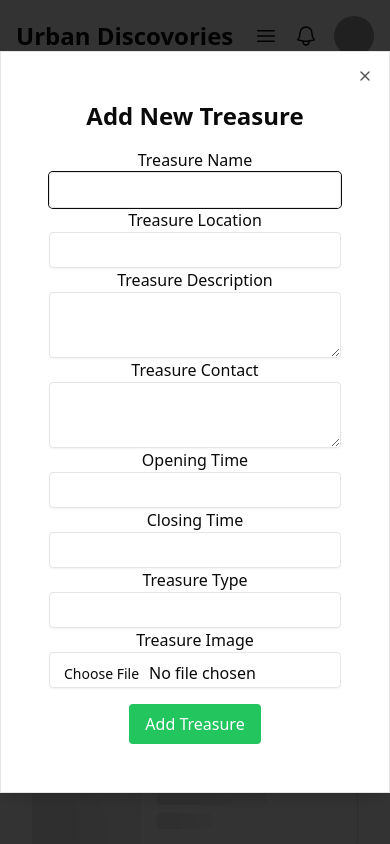
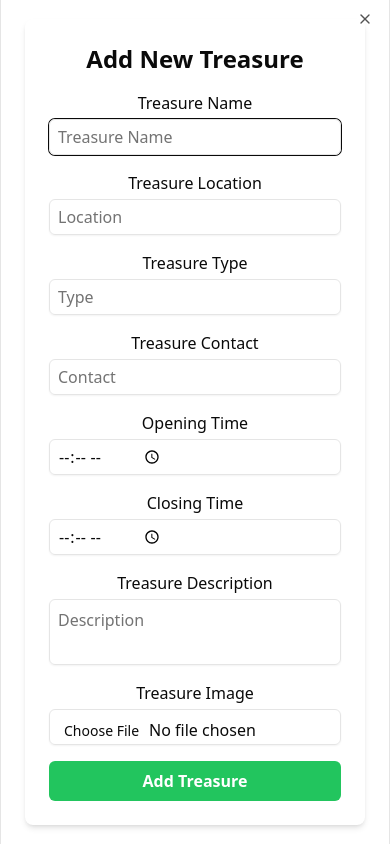
Before and after one commit to presabkhadka/final-year-project, a React (Vite) app in the folder client/: page /promoter/promote in a window 390 px wide. Both pictures are taken after a click on the button "Add". Built offline with nearby package versions, Linux system fonts and the light colour scheme; grey boxes are pictures that could not be loaded.

Commit message:
updt - made forms responsive for all screen size

```diff
--- a/client/src/pages/promoterCRUD.tsx
+++ b/client/src/pages/promoterCRUD.tsx
@@ -1,43 +1,39 @@
 import React, { useState } from "react";
-import { useNavigate } from "react-router-dom";
 import { Input } from "@/components/ui/input";
 import { Textarea } from "@/components/ui/textarea";
 import toast from "react-hot-toast";
+import { useNavigate } from "react-router-dom";
 
 interface TreasureFormProps {
-  treasure?: any; // Optional prop for updating an existing treasure
+  treasure?: any; // Optional: Pass an existing treasure for update
+  onSubmit: (formData: FormData) => Promise<void>; // Function to handle submit
 }
 
-const TreasureForm: React.FC<TreasureFormProps> = ({ treasure }) => {
-  const [treasureName, setTreasureName] = useState<string>(
+const TreasureForm: React.FC<TreasureFormProps> = ({ treasure, onSubmit }) => {
+  const [treasureName, setTreasureName] = useState(
     treasure?.treasureName || ""
   );
-  const [treasureLocation, setTreasureLocation] = useState<string>(
+  const [treasureLocation, setTreasureLocation] = useState(
     treasure?.treasureLocation || ""
   );
-  const [treasureDescription, setTreasureDescription] = useState<string>(
+  const [treasureDescription, setTreasureDescription] = useState(
     treasure?.treasureDescription || ""
   );
-
-  const [treasureContact, setTreasureContact] = useState<string>(
+  const [treasureContact, setTreasureContact] = useState(
     treasure?.treasureContact || ""
   );
-
-  const [treasureType, setTreasureType] = useState<string>(
+  const [treasureType, setTreasureType] = useState(
     treasure?.treasureType || ""
   );
-
-  const [openingTime, setOpeningTime] = useState<string>(
+  const [openingTime, setOpeningTime] = useState(
     treasure?.treasureOpeningTime || ""
   );
-
-  const [closingTime, setClosingTime] = useState<string>(
+  const [closingTime, setClosingTime] = useState(
     treasure?.treasureClosingTime || ""
   );
+  const [treasureImage, setTreasureImage] = useState<File | null>(null);
+  const [loading, setLoading] = useState(false);
 
-  const [treasureImage, setTreasureImage] = useState<File | null>(null);
-  const [loading, setLoading] = useState<boolean>(false);
-  const [error, setError] = useState<string | null>(null);
   const navigate = useNavigate();
 
   const handleImageChange = (e: React.ChangeEvent<HTMLInputElement>) => {
@@ -49,7 +45,6 @@ const TreasureForm: React.FC<TreasureFormProps> = ({ treasure }) => {
   const handleSubmit = async (e: React.FormEvent) => {
     e.preventDefault();
     setLoading(true);
-    setError(null);
 
     const formData = new FormData();
     formData.append("treasureName", treasureName);
@@ -63,153 +58,129 @@ const TreasureForm: React.FC<TreasureFormProps> = ({ treasure }) => {
       formData.append("treasureImage", treasureImage);
     }
 
-    try {
-      const token = localStorage.getItem("Authorization")?.split(" ")[1];
-
-      const response = await fetch(
-        "http://localhost:1010/promoter/add-treasure",
-        {
-          method: "POST",
-          headers: {
-            Authorization: `Bearer ${token}`,
-          },
-          body: formData,
-        }
-      );
-
-      const data = await response.json();
-
-      if (response.ok) {
-        toast.success(data.msg);
+    await onSubmit(formData);
+    setLoading(false);
     navigate("/promoter/dashboard");
-      } else {
-        setError(data.msg || "Something went wrong.");
-      }
-    } catch (error) {
-      setError("Something went wrong while submitting the form.");
-    } finally {
-      setLoading(false);
-    }
   };
 
   return (
-    <div className="p-6 flex flex-col gap-4">
-      <h1 className="text-2xl font-bold col-span-2">Add New Treasure</h1>
-      {error && <p className="text-red-500">{error}</p>}
-      <form onSubmit={handleSubmit} className="md:grid md:grid-cols-2 md:gap-2">
-        <div className="col-span-1">
-          <label htmlFor="treasureName" className="block">
+    <form
+      onSubmit={handleSubmit}
+      className="max-w-2xl mx-auto p-6 bg-white shadow-md rounded-lg flex flex-col gap-4 sm:grid sm:grid-cols-2"
+    >
+      <h1 className="text-2xl font-bold col-span-full text-center">
+        {treasure ? "Update Treasure" : "Add New Treasure"}
+      </h1>
+
+      <div className="flex flex-col gap-1">
+        <label htmlFor="treasureName" className="font-medium">
           Treasure Name
         </label>
-
         <Input
           type="text"
-            id="treasureName"
           value={treasureName}
           onChange={(e) => setTreasureName(e.target.value)}
-            className="w-full p-2 border rounded"
+          placeholder="Treasure Name"
+          className="w-full p-2 border rounded-md"
           required
         />
       </div>
 
-        <div className="col-span-1">
-          <label htmlFor="treasureLocation" className="block">
+      <div className="flex flex-col gap-1">
+        <label htmlFor="treasureLocation" className="font-medium">
           Treasure Location
         </label>
         <Input
           type="text"
-            id="treasureLocation"
           value={treasureLocation}
           onChange={(e) => setTreasureLocation(e.target.value)}
-            className="w-full p-2 border rounded"
+          placeholder="Location"
+          className="w-full p-2 border rounded-md"
           required
         />
       </div>
 
-        <div className="col-span-1">
-          <label htmlFor="treasureDescription" className="block">
-            Treasure Description
+      <div className="flex flex-col gap-1">
+        <label htmlFor="treasureType" className="font-medium">
+          Treasure Type
         </label>
-          <Textarea
-            id="treasureDescription"
-            value={treasureDescription}
-            onChange={(e) => setTreasureDescription(e.target.value)}
-            className="w-full p-2 border rounded"
+        <Input
+          type="text"
+          value={treasureType}
+          onChange={(e) => setTreasureType(e.target.value)}
+          placeholder="Type"
+          className="w-full p-2 border rounded-md"
           required
         />
       </div>
 
-        <div className="col-span-1">
-          <label htmlFor="treasureDescription" className="block">
+      <div className="flex flex-col gap-1">
+        <label htmlFor="treasureContact" className="font-medium">
           Treasure Contact
         </label>
-          <Textarea
-            id="treasureContact"
+        <Input
+          type="text"
           value={treasureContact}
           onChange={(e) => setTreasureContact(e.target.value)}
-            className="w-full p-2 border rounded"
+          placeholder="Contact"
+          className="w-full p-2 border rounded-md"
           required
         />
       </div>
 
-        <div className="col-span-1">
-          <label htmlFor="treasureOpeningTime" className="block">
+      <div className="flex flex-col gap-1">
+        <label htmlFor="openingTime" className="font-medium">
           Opening Time
         </label>
         <Input
-            type="text"
-            id="treasureOpeningTime"
+          type="time"
           value={openingTime}
           onChange={(e) => setOpeningTime(e.target.value)}
-            className="w-full p-2 border rounded"
-            required
-          />
-        </div>
-        <div className="col-span-1">
-          <label htmlFor="treasureClosingTime" className="block">
-            Closing Time
-          </label>
-          <Input
-            type="text"
-            id="treasureClosingTime"
-            value={closingTime}
-            onChange={(e) => setClosingTime(e.target.value)}
-            className="w-full p-2 border rounded"
+          className="w-full p-2 border rounded-md"
           required
         />
       </div>
 
-        <div className="col-span-1">
-          <label htmlFor="treasureType" className="block">
-            Treasure Type
+      <div className="flex flex-col gap-1">
+        <label htmlFor="closingTime" className="font-medium">
+          Closing Time
         </label>
         <Input
-            type="text"
-            id="treasureType"
-            value={treasureType}
-            onChange={(e) => setTreasureType(e.target.value)}
-            className="w-full p-2 border rounded"
+          type="time"
+          value={closingTime}
+          onChange={(e) => setClosingTime(e.target.value)}
+          className="w-full p-2 border rounded-md"
           required
         />
       </div>
 
-        <div className="col-span-1">
-          <label htmlFor="treasureImage" className="block">
+      <div className="flex flex-col gap-1 col-span-full">
+        <label htmlFor="treasureDescription" className="font-medium">
+          Treasure Description
+        </label>
+        <Textarea
+          value={treasureDescription}
+          onChange={(e) => setTreasureDescription(e.target.value)}
+          placeholder="Description"
+          className="w-full p-2 border rounded-md resize-none"
+          required
+        />
+      </div>
+
+      <div className="flex flex-col gap-1">
+        <label htmlFor="treasureImage" className="font-medium">
           Treasure Image
         </label>
         <Input
           type="file"
-            id="treasureImage"
-            name="treasureImage"
           onChange={handleImageChange}
-            className="w-full p-2 border rounded"
+          className="w-full p-2 border rounded-md"
         />
       </div>
 
-        <div className="mt-4 col-span-full flex justify-center">
       <button
         type="submit"
-            className="px-4 py-2 bg-green-500 text-white rounded hover:bg-green-400"
+        className="col-span-full w-full px-4 py-2 bg-green-500 text-white font-semibold rounded-md hover:bg-green-600 transition disabled:bg-gray-400"
         disabled={loading}
       >
         {loading
@@ -218,9 +189,7 @@ const TreasureForm: React.FC<TreasureFormProps> = ({ treasure }) => {
           ? "Update Treasure"
           : "Add Treasure"}
       </button>
-        </div>
     </form>
-    </div>
   );
 };
 
```
Lines whose indentation alone changed are shown as unchanged.
